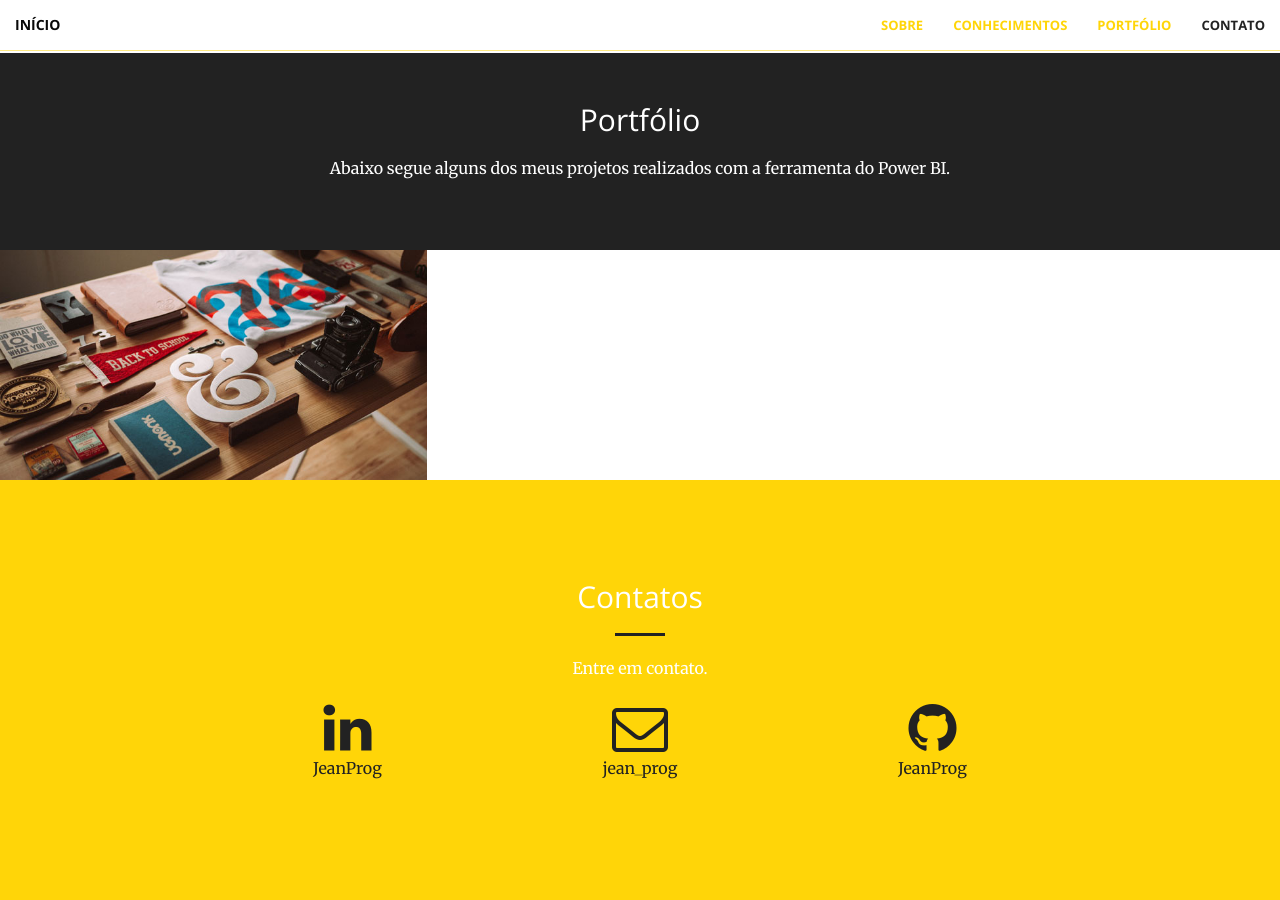
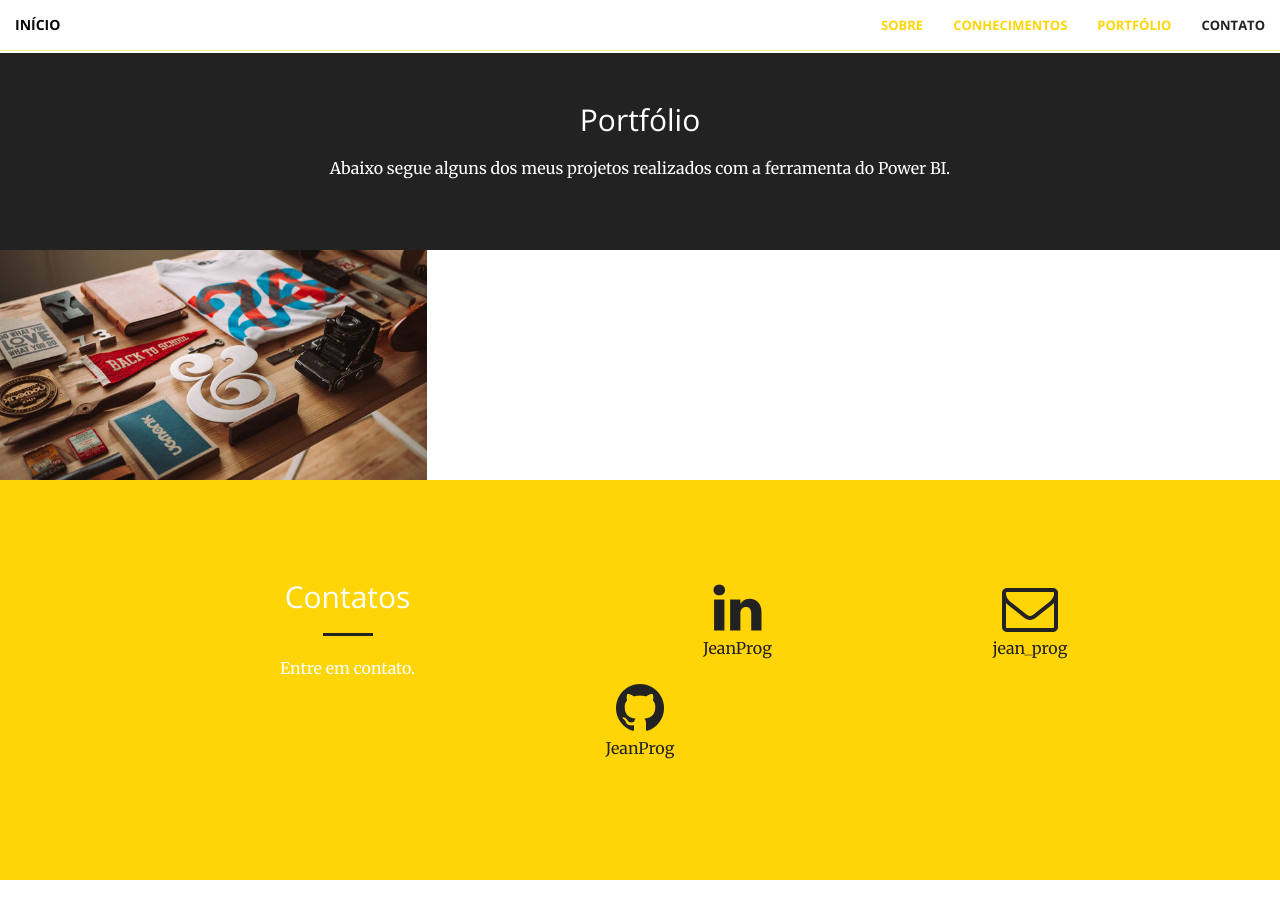
Before and after one commit to jeandata/BI, a Jekyll site: the page built from index.html, in a window 1280 px wide and 900 px high, scrolled down 1743 px. Built offline with Jekyll 4.4.1, drawn with Linux system fonts in a browser that asks for light colours.

Commit message:
Update contact.html

```diff
--- a/_includes/contact.html
+++ b/_includes/contact.html
@@ -1,7 +1,7 @@
 <section class="bg-dark" id="contact">
     <div class="container">
         <div class="row">
-            <div class="col-lg-8 col-lg-offset-2 text-center">
+            <div class="col-lg-2 col-lg-offset-2 text-center">
                 <h2 class="section-heading">Contatos</h2>
                 <hr class="primary">
                 <p>Entre em contato.</p>
```
